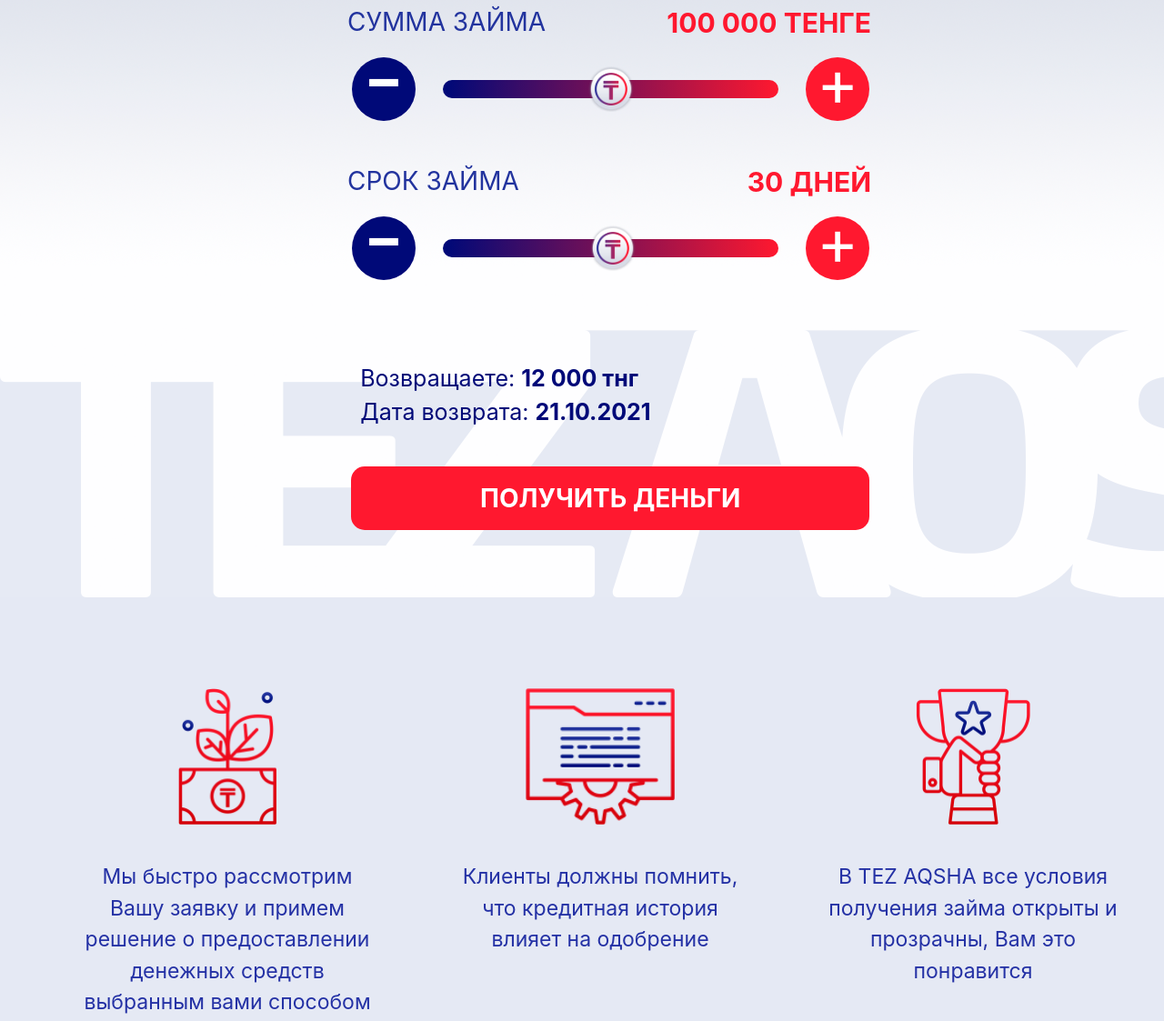
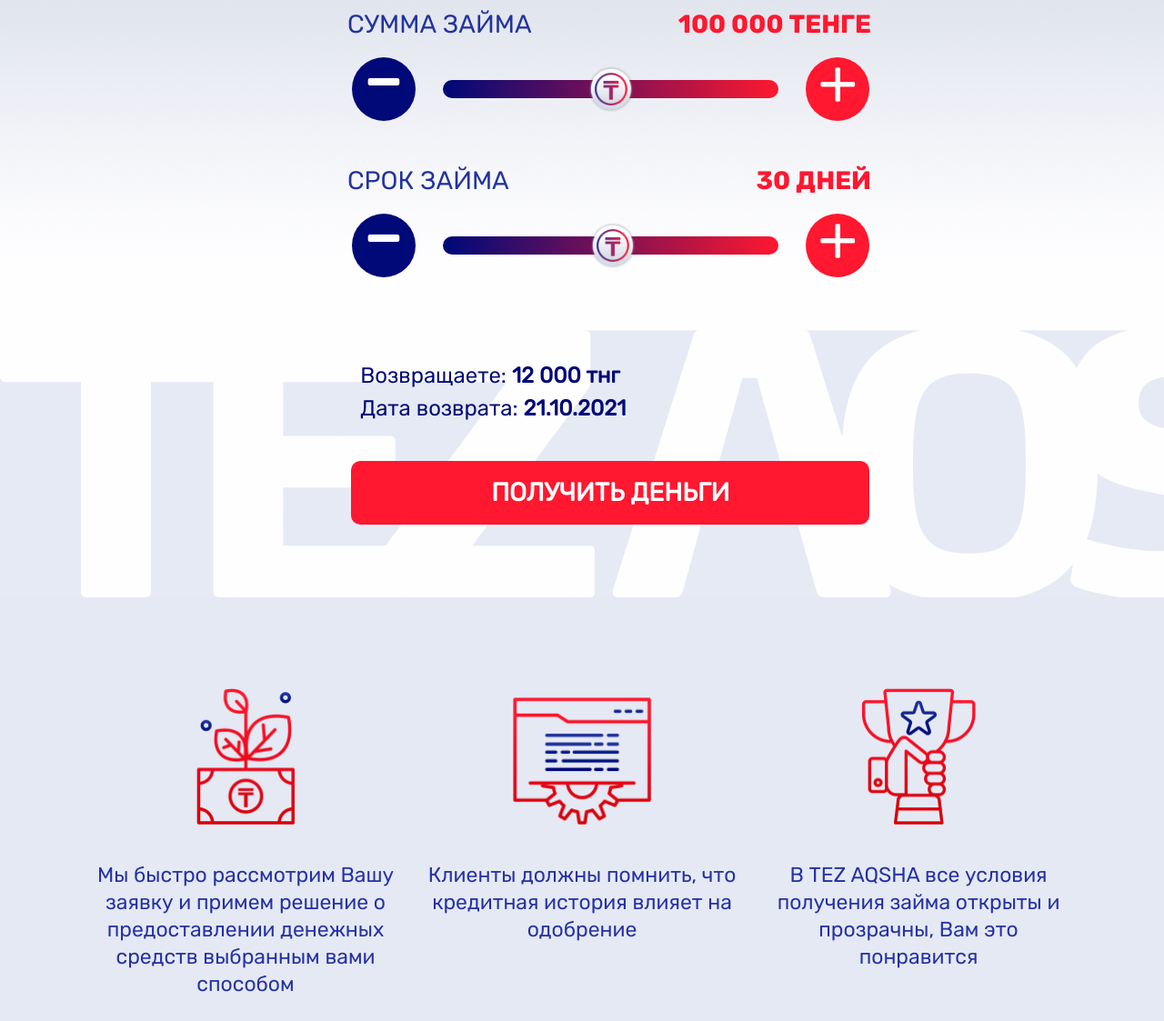
Before and after one commit to Livsnekad42/tezAqsha, a website: page index.html in a window 1280 px wide. Shown: the part 198-1321 px from the top of the page at 91% size. Drawn offline with nearby package versions, Linux system fonts and the light colour scheme.

Commit message:
Add fonts

```diff
--- a/index.html
+++ b/index.html
@@ -106,7 +106,7 @@
                 <span>Мы быстро рассмотрим Вашу заявку и примем решение о предоставлении денежных средств выбранным вами способом</span>
             </div>
             <div class="features__item col-xl-4 col-12">
-                <img src="./src/img/future/2.png" alt="feature2">
+                <img src="./src/img/future/2.png" alt="feature2" class="features__img-small">
                 <span>Клиенты должны помнить, что кредитная история влияет на одобрение</span>
             </div>
             <div class="features__item col-xl-4 col-12">
--- a/src/style.scss
+++ b/src/style.scss
@@ -1,4 +1,29 @@
 @import "scss/fonts";
+
+// Обычный
+
+@font-face {
+  font-family: 'RubikRegular';
+  src: url('../../src/fonts/Rubik-Regular.ttf');
+  font-style: normal;
+  font-weight: 300;
+}
+
+@font-face {
+  font-family: 'RubikMedium';
+  src: url('../../src/fonts/Rubik-Medium.ttf');
+  font-weight: 500;
+}
+
+@font-face {
+  font-family: 'RubikBold';
+  src: url('../../src/fonts/Rubik-Bold.ttf');
+  font-weight: 500;
+}
+
+*{
+  font-family: "RubikRegular";
+}
 
 $bgCol: #FF182F;
 $btnBgCol0ne: #22339E;
@@ -30,14 +55,14 @@
     top: 50%;
     transform: translateY(-50%);
     right: 5%;
-    width: 270px;
+    width: 260px;
     height: 70px;
     background: linear-gradient(0deg, rgba(0, 9, 120, 1) 0%, rgba(34, 51, 158, 1) 100%);
     color: white;
     font-size: 28px;
     text-transform: uppercase;
     border: none;
-    border-radius: 15px;
+    border-radius: 7px;
     font-weight: bold;
   }
 }
@@ -88,8 +113,8 @@
       margin-left: 20px;
       transform: translateY(-15px);
       text-transform: uppercase;
-      font-size: 30px;
-      font-weight: bolder;
+      font-size: 28px;
+      font-family: 'RubikBold';
       color: $bgCol;
     }
 
@@ -167,7 +192,7 @@
     justify-content: start;
     flex-direction: column;
     &__text {
-      font-size: 25px;
+      font-size: 24px;
       color: $btnBgColTwo;
       margin: 0;
       margin-left: 150px;
@@ -180,7 +205,7 @@
       height: 70px;
       margin: 40px auto 0px 140px;
       border: none;
-      border-radius: 15px;
+      border-radius: 10px;
       background: $bgCol;
       color: white;
       font-size: 28px;
@@ -200,13 +225,19 @@
     justify-content: center;
     padding-top: 100px;
     // .features__item
+    &__img{
+      &-small{
+        height: 150px !important;
+        padding-top: 10px;
+      }
+    }
     &__item {
       display: flex;
       flex-direction: column;
       align-items: center;
       text-align: center;
       margin-top: 0;
-      margin-left: 40px;
+      margin-left: 0px;
       min-width: 300px;
 
       img {
@@ -219,6 +250,7 @@
       span {
         color: #2431A5;
         font-size: 23px;
+        line-height: 30px;
       }
     }
   }
@@ -398,7 +430,7 @@
         position: absolute;
         width: 250px;
         height: 5px;
-        top: 20%;
+        top: 17%;
         left: 50%;
         border-radius: 10px;
         background-color: $bgCol;
@@ -519,7 +551,7 @@
     &__number {
       margin: 0;
       padding: 0;
-      font-weight: bold;
+      font-family: 'RubikBold';
       font-size: 34px;
       color: $btnBgColTwo;
     }
```
Also changed, not shown: public/css/style.css, src/fonts/Rubik-Black.ttf (added), src/fonts/Rubik-BlackItalic.ttf (added), src/fonts/Rubik-Bold.ttf (added), src/fonts/Rubik-BoldItalic.ttf (added), src/fonts/Rubik-Italic.ttf (added), src/fonts/Rubik-Light.ttf (added), src/fonts/Rubik-LightItalic.ttf (added), src/fonts/Rubik-Medium.ttf (added), src/fonts/Rubik-MediumItalic.ttf (added), src/fonts/Rubik-Regular.ttf (added).
